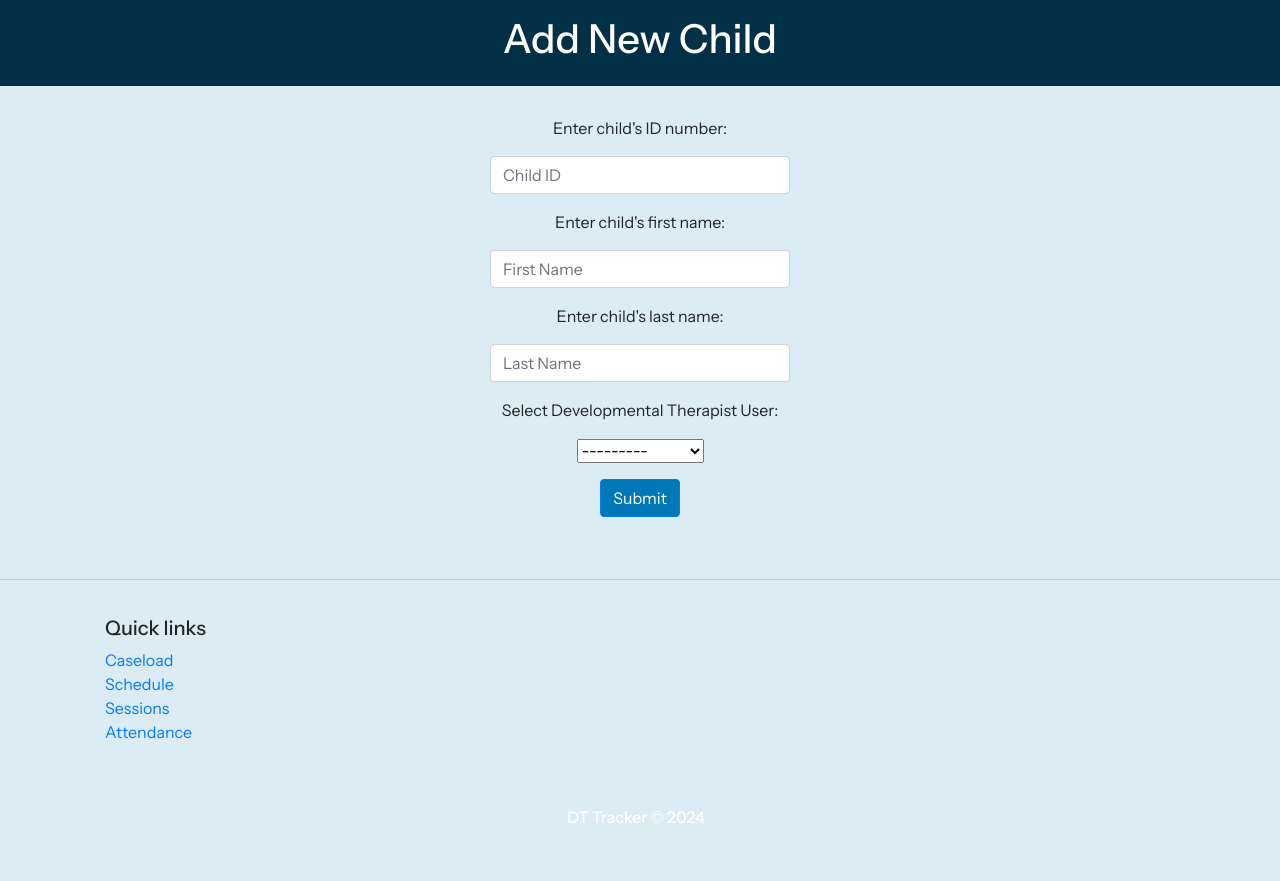
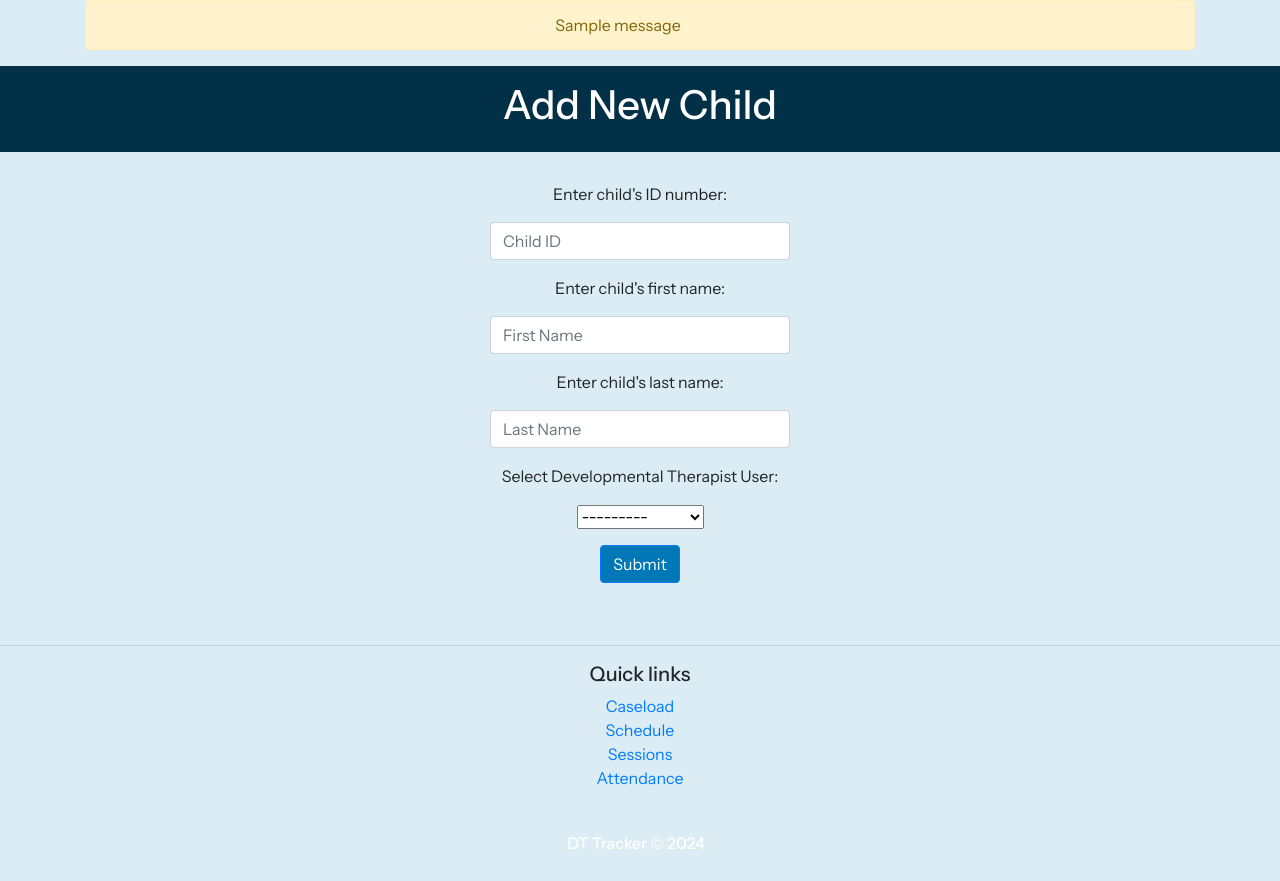
Before and after one commit to carolinenewcom/dt-tracker-webapp, a Django app: page /new_child/ in a window 1280 px wide. Shown: the part 72-953 px from the top of the page. Before the commit the page ends 895 px from the top, so only its background shows below. Run offline with Django 3.2, Linux system fonts and the light colour scheme; tables that the repository leaves empty hold one stand-in row (values such as "Sample post"); one stand-in notice (Sample message) is shown.

Commit message:
added alerts

```diff
--- a/caseload/forms.py
+++ b/caseload/forms.py
@@ -78,16 +78,25 @@ class NewSessionLog(ModelForm):
             'sessions_completed': TextInput(attrs={
                 'class': "form-control",
                 'style': 'max-width: 300px;',
-                'placeholder': ''
+                'placeholder': '',
+                'min':0,
+                'max':5,
+                'type': 'number'
                 }),
             'excused_absence': TextInput(attrs={
                 'class': "form-control",
                 'style': 'max-width: 300px;',
-                'placeholder': ''
+                'placeholder': '',
+                'min':0,
+                'max':5,
+                'type': 'number'
                 }),
             'unexcused_absence': TextInput(attrs={
                 'class': "form-control",
                 'style': 'max-width: 300px;',
-                'placeholder': ''
+                'placeholder': '',
+                'min':0,
+                'max':5,
+                'type': 'number'
                 })
         }
--- a/caseload/templates/caseload/footer.html
+++ b/caseload/templates/caseload/footer.html
@@ -1,8 +1,6 @@
 <center>
 <section id="footer">
     <div class="container">
-      <div class="row text-center text-xs-center text-sm-left text-md-left">
-        <div class="col-xs-12 col-sm-4 col-md-4">
           <h5>Quick links</h5>
           <ul class="list-unstyled quick-links">
             <li><a href="/"><i class="fa fa-angle-double-right"></i>Caseload</a></li>
@@ -10,8 +8,6 @@
             <li><a href="/sessions/"><i class="fa fa-angle-double-right"></i>Sessions</a></li>
             <li><a href="/attendance/"><i class="fa fa-angle-double-right"></i>Attendance</a></li>
           </ul>
-        </div>
-    </div>
 </div>
       <div class="row">
         <div class="col-xs-12 col-sm-12 col-md-12 mt-2 mt-sm-2 text-center text-white">
--- a/caseload/templates/caseload/login.html
+++ b/caseload/templates/caseload/login.html
@@ -6,7 +6,7 @@
   <body>
     <div class="login-container">
       <div class="wrapper">
-        <h1>Welcome to DT-Tracker!</h1>
+        <h1>Welcome to DT Tracker!</h1>
         <div class="title"><span>User Login</span></div>
         <form name="LoginForm" action="{% url 'login' %}" method='post'>
             {% csrf_token %}
--- a/caseload/templates/caseload/main.html
+++ b/caseload/templates/caseload/main.html
@@ -12,7 +12,19 @@
     <center>
     {% include 'caseload/navbar.html' %}
 
+    <div class="container">
+        {% if messages %}
+        {% for message in messages %}
+        <div class="alert alert-warning alert-dismissible fade show" role="alert">
+            {{ message }}
+        </div>
+        {% endfor %}
+        {% endif %}
+    </div>
+
+
     {% block content %}
+
 
 
     {% endblock %}
--- a/caseload/templates/caseload/new_child.html
+++ b/caseload/templates/caseload/new_child.html
@@ -28,5 +28,7 @@
     </div>
     </form>
 </div>
+</div>
+
 
 {% endblock %}
--- a/caseload/templates/caseload/sessions.html
+++ b/caseload/templates/caseload/sessions.html
@@ -1,6 +1,8 @@
 {% extends 'caseload/main.html' %}
 
 {% block content %}
+
+
 
 <div class="sessionsh"><h1>Sessions</h1></div>
 
--- a/caseload/views.py
+++ b/caseload/views.py
@@ -81,7 +81,8 @@ def new_child(request):
         form = AddChild(request.POST)
         if form.is_valid():
             form.save()
-            return redirect('/')
+        messages.success(request, 'Child Has Successfully Been Added To Your Caseload!')
+        return redirect('/')
     return render(request, 'caseload/new_child.html', {'form': form})
 
 
@@ -92,6 +93,7 @@ def delete_child(request, child_id):
         return redirect('/')
     dele = Child.objects.get(id=child_id)
     dele.delete()
+    messages.success(request, 'Child Has Successfully Been Deleted From Your Caseload!')
     return redirect('/')
 
 def new_schedule(request):
@@ -100,7 +102,8 @@ def new_schedule(request):
         form = AddSchedule(request.POST)
         if form.is_valid():
             form.save()
-            return redirect('/')
+        messages.success(request, 'Session Has Successfully Been Added To Your Schedule!')
+        return redirect('/')
     return render(request, 'caseload/new_schedule.html', {'form': form})
 
 def delete_schedule(request, child_id):
@@ -110,6 +113,7 @@ def delete_schedule(request, child_id):
         return redirect('/')
     dele = Schedule.objects.get(id=child_id)
     dele.delete()
+    messages.success(request, 'Session Has Successfully Been Deleted From Your Schedule!')
     return redirect('/')
 
 
@@ -120,5 +124,6 @@ def new_session_log(request):
         form = NewSessionLog(request.POST)
         if form.is_valid():
             form.save()
+            messages.success(request, 'Session Log Has Successfully Been Added!')
             return render(request, 'caseload/sessions.html')
     return render(request, 'caseload/new_session_log.html', {'form': form})
```
